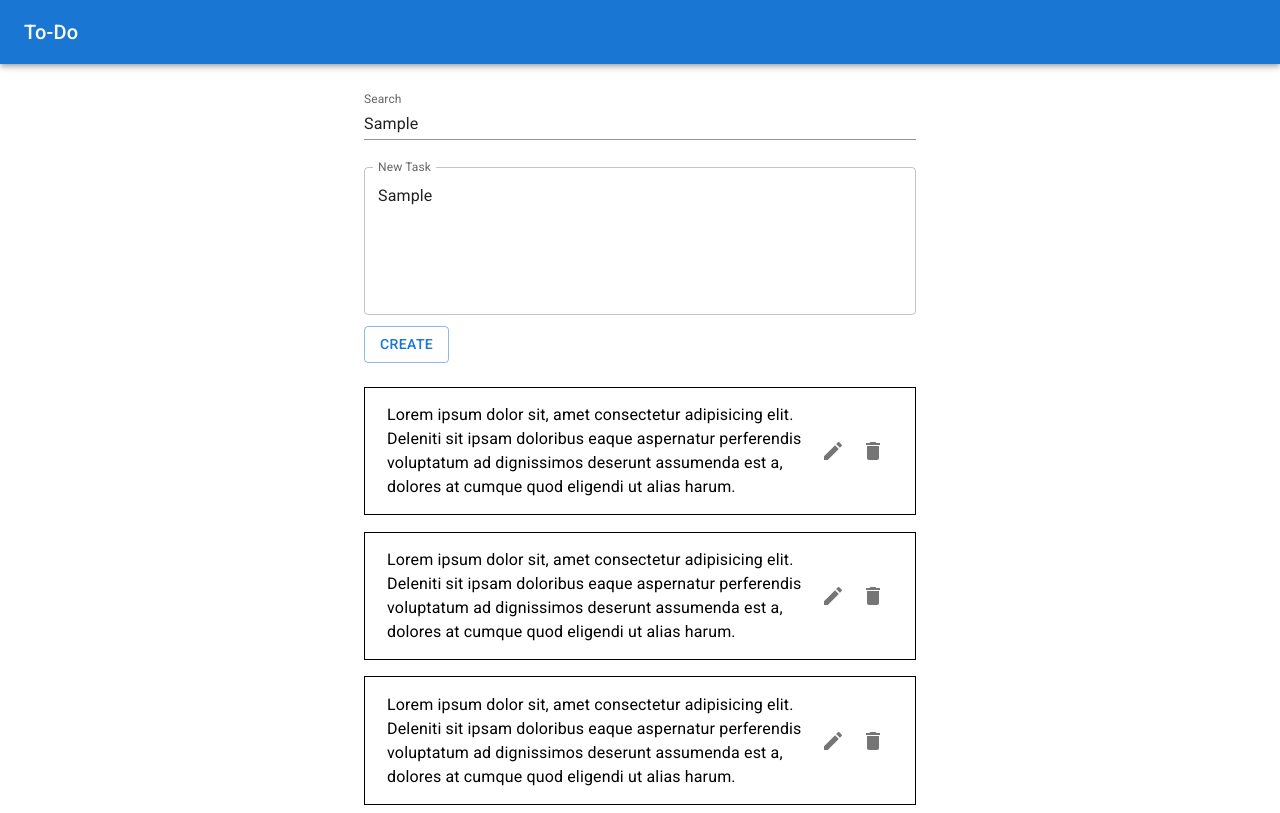
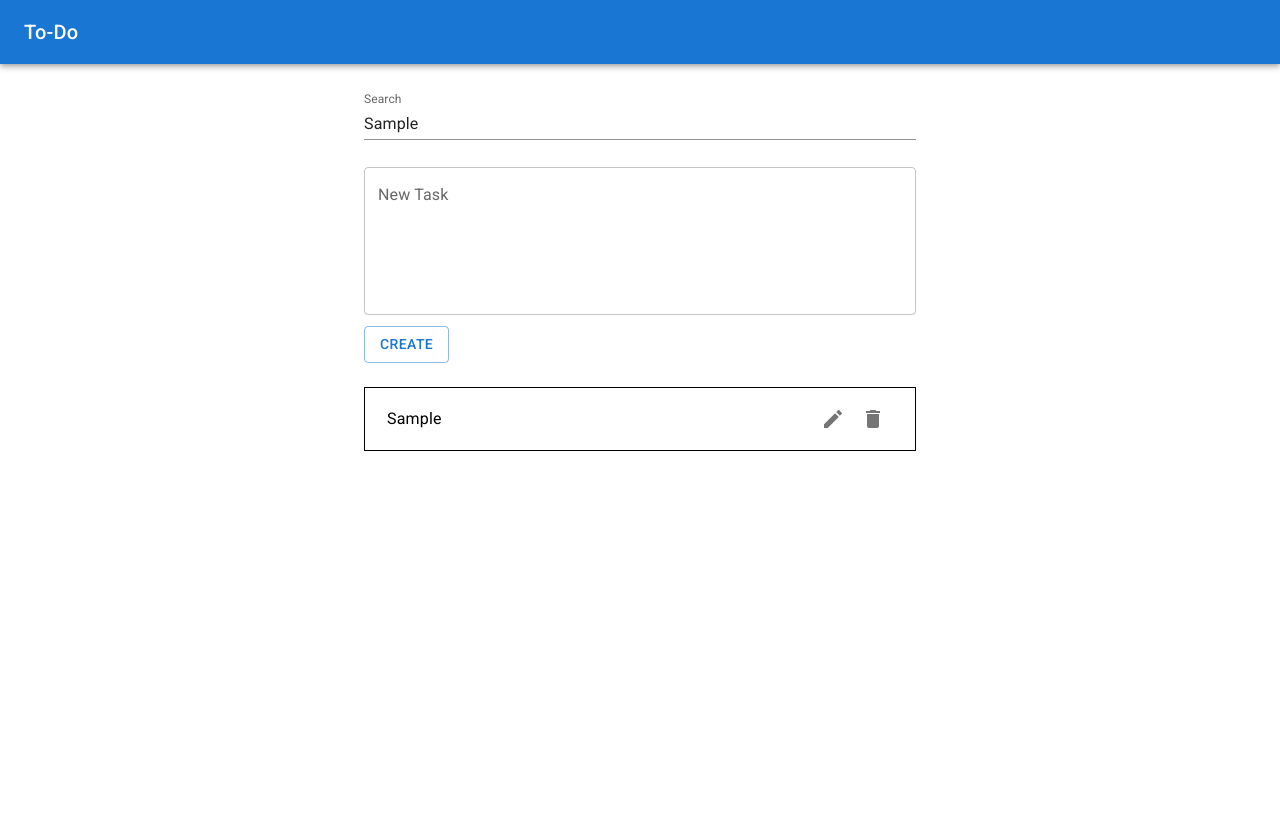
Before and after one commit to SoftBoy4k/To-Do, a React (Vite) app: page / in a window 1280 px wide. Both pictures are taken after typing "Sample", "Sample" into the empty fields and a click on the button "CREATE". Built offline with nearby package versions, Linux system fonts and the light colour scheme.

Commit message:
adding the ability to create tasks

```diff
--- a/src/App.tsx
+++ b/src/App.tsx
@@ -10,17 +10,22 @@ import TaskList from "./components/TaskList";
 function App() {
 
   const [searchValue, setSearchValue] = useState("");
+  const [createTaskValue, setCreateTaskValue] = useState("");
+  const [tasks, setTasks] = useState(Array<string>);
 
-
-  console.log(searchValue);
+  const creatingTask = (): void => {
+    if (createTaskValue.trim() === "") return;
+    setTasks([...tasks, createTaskValue.trim()]);
+    setCreateTaskValue("");
+  }
 
   return (
     <>
       <Header/>
       <Container maxWidth="sm">
         <SearchBar value={searchValue} setValue={setSearchValue}/>
-        <CreateTask/>
-        <TaskList/>
+        <CreateTask value={createTaskValue} setValue={setCreateTaskValue} addTask={creatingTask}/>
+        <TaskList tasks={tasks}/>
       </Container>
     </>
   )
--- a/src/components/CreateTask.tsx
+++ b/src/components/CreateTask.tsx
@@ -1,7 +1,12 @@
 import { Button, TextField } from "@mui/material"
 
+interface CreateTaskProps {
+    value: string,
+    setValue: (str: string) => void,
+    addTask: () => void,
+}
 
-const CreateTask = () => {
+const CreateTask = ({value, setValue, addTask}: CreateTaskProps) => {
   return (
     <>
         <TextField
@@ -10,11 +15,14 @@ const CreateTask = () => {
             multiline
             rows={5}
             fullWidth
+            value={value}
+            onChange={ e => setValue(e.target.value) }
             sx={{marginTop: "5%"}}
         />
         <Button
             variant="outlined"
             sx={{marginTop: "2%"}}
+            onClick={() => addTask()}
         >
             Create
         </Button>
--- a/src/components/Task.tsx
+++ b/src/components/Task.tsx
@@ -1,15 +1,18 @@
-import { Box, IconButton, ListItem, ListItemText } from "@mui/material"
+import { IconButton, ListItem, ListItemText } from "@mui/material"
 import EditIcon from '@mui/icons-material/Edit';
 import DeleteIcon from '@mui/icons-material/Delete';
 
+interface TaskProps {
+    content: string
+}
 
-const Task = () => {
+const Task = ({content}: TaskProps) => {
   return (
     <ListItem
         disableGutters
         sx={{border: "0.3px solid black", marginTop: "3%", padding: "2% 4%",}}
     >
-        <ListItemText primary="Lorem ipsum dolor sit, amet consectetur adipisicing elit. Deleniti sit ipsam doloribus eaque aspernatur perferendis voluptatum ad dignissimos deserunt assumenda est a, dolores at cumque quod eligendi ut alias harum."/>
+        <ListItemText primary={content}/>
 
         <IconButton>
             <EditIcon/>
--- a/src/components/TaskList.tsx
+++ b/src/components/TaskList.tsx
@@ -1,11 +1,15 @@
 import { List } from "@mui/material"
 import Task from "./Task"
 
+interface TaskListProps {
+    tasks: string[],
+}
 
-const TaskList = () => {
+
+const TaskList = ({tasks}: TaskListProps) => {
   return (
     <List>
-        {[1, 2, 3].map(() => <Task/>)}
+        {tasks.map((content, i) => <Task key={i + Date.now().toString()} content={content}/>)}
     </List>
   )
 }
```
